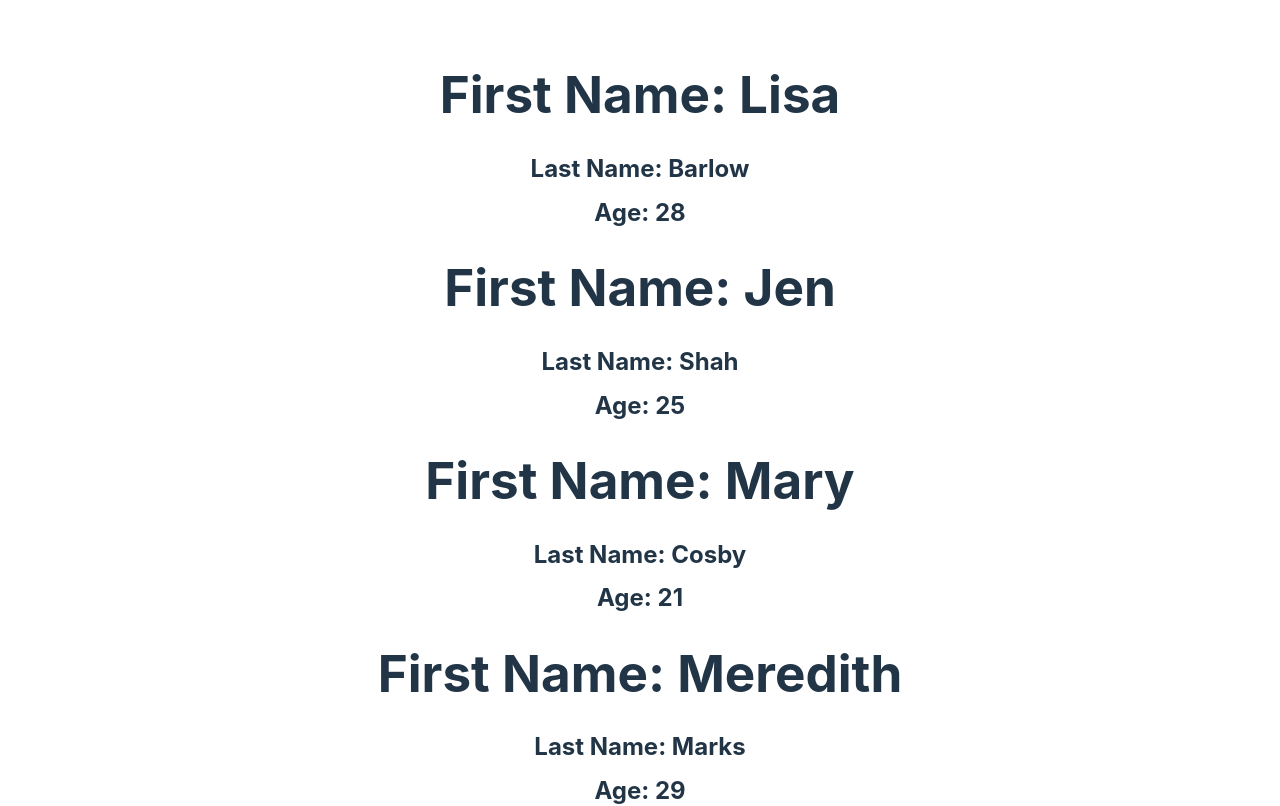
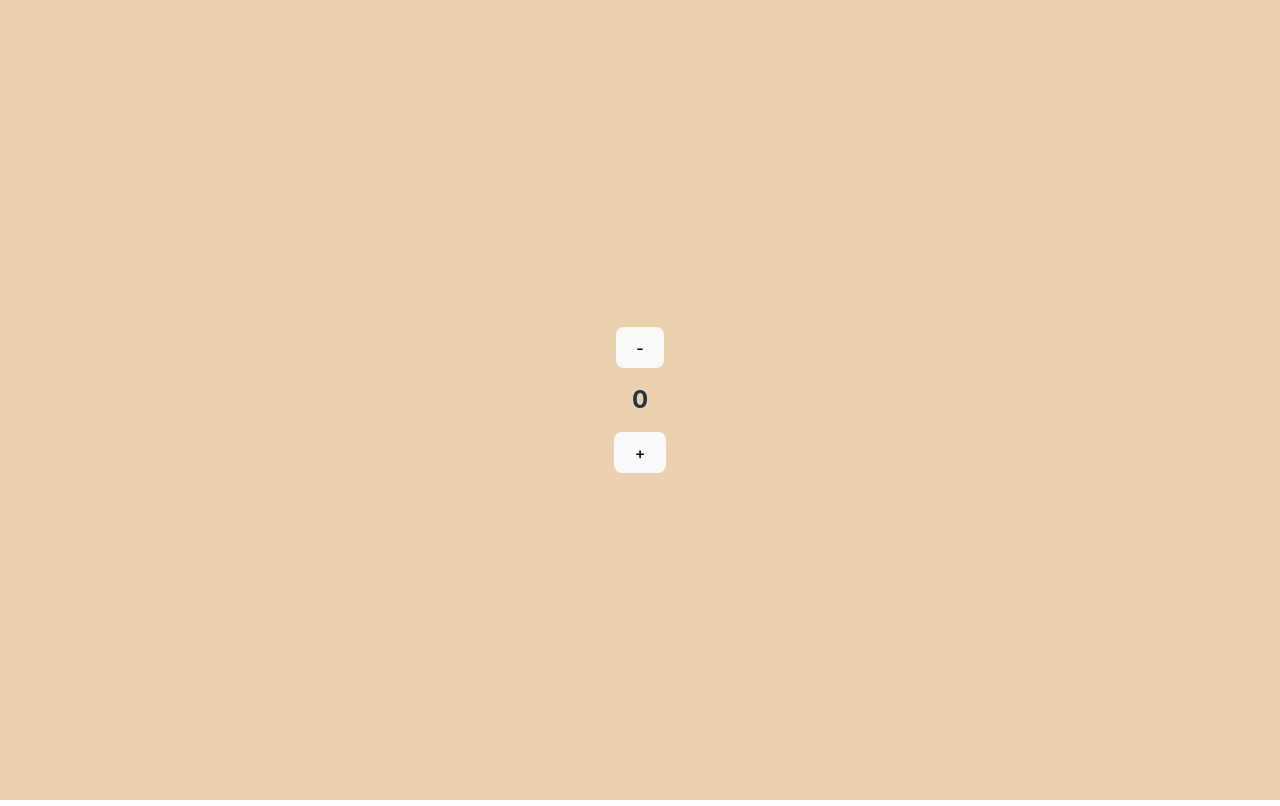
Before and after one commit to VioletViolaVi/react_Navbar, a React (Vite) app: page / in a window 1280 px wide. Shown: the top 806 px of the page. Built offline with nearby package versions, Linux system fonts and the light colour scheme.

Commit message:
add interactive btns... ...increasing & decreasing values

```diff
--- a/src/App.css
+++ b/src/App.css
@@ -1,3 +1,7 @@
+body {
+  background-color: rgb(235, 208, 173);
+}
+
 #root {
   max-width: 1280px;
   margin: 0 auto;
--- a/src/App.jsx
+++ b/src/App.jsx
@@ -1,16 +1,42 @@
+import { useState, useEffect } from "react";
+
 import "./App.css";
 import { Person } from "./components/Main/index";
 
 const App = () => {
+  const [counter, setCounter] = useState(0);
+
+  useEffect(() => {
+    alert(`You changed the counter to ${counter}!`);
+  }, [counter]);
+
+  const handleMinus = () => {
+    setCounter((prevCounter) => {
+      return (prevCounter -= 1);
+    });
+  };
+
+  const handlePlus = () => {
+    setCounter((prevCounter) => {
+      return (prevCounter += 1);
+    });
+  };
+
   return (
     <>
       <div className="App">
+        <button onClick={handleMinus}>-</button>
+        <h2>{counter}</h2>
+        <button onClick={handlePlus}>+</button>
+
+        {/* <section>
           <Person fName={"Lisa"} lName={"Barlow"} age={28} />
           <Person fName={"Jen"} lName={"Shah"} age={25} />
           <Person fName={"Mary"} lName={"Cosby"} age={21} />
           <Person fName={"Meredith"} lName={"Marks"} age={29} />
           <Person fName={"Whitney"} lName={"Rose"} age={23} />
           <Person fName={"Heather"} lName={"Gay"} age={27} />
+        </section> */}
       </div>
     </>
   );
```
Lines whose indentation alone changed are shown as unchanged.
